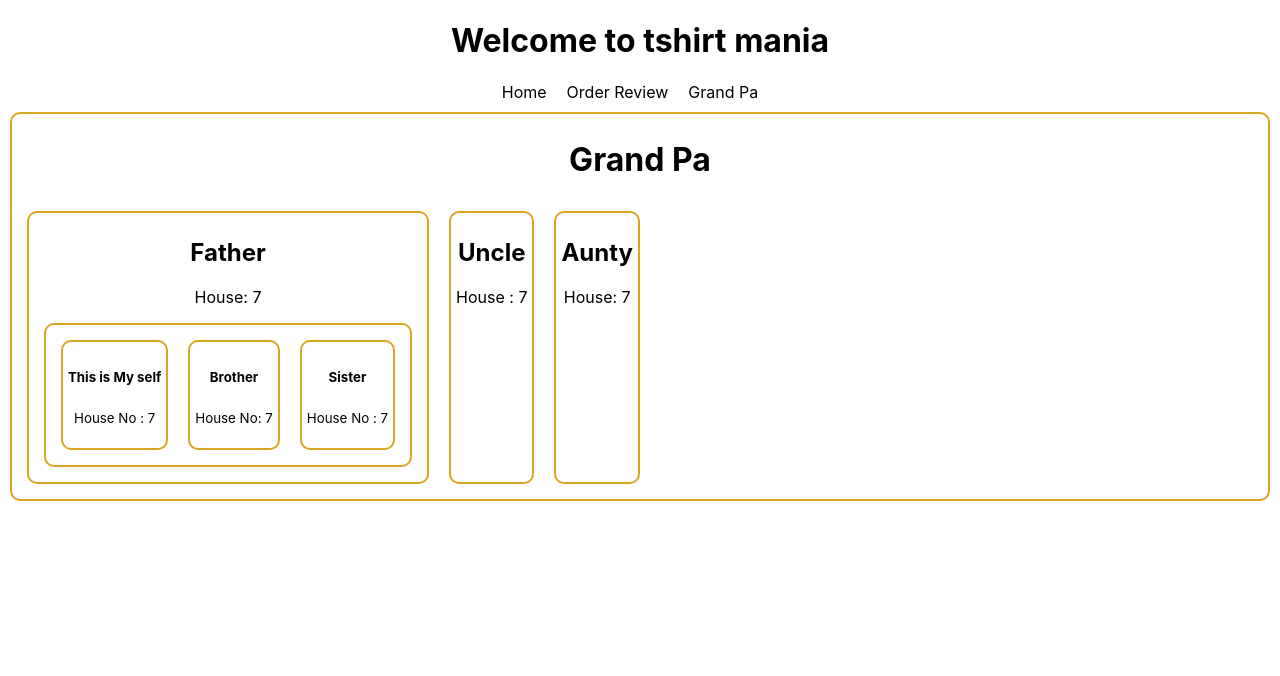
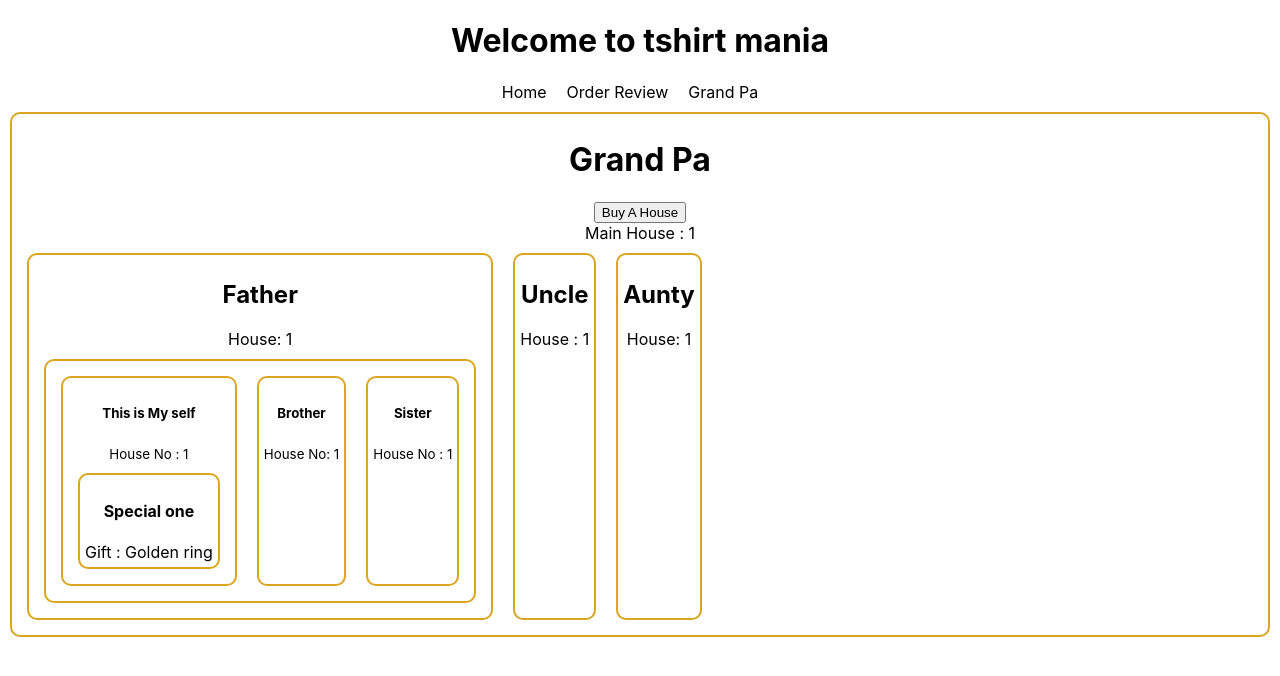
Before and after one commit to provashish95/t-shirt-mania, a React (Create React App) app: page /grandpa in a window 1280 px wide. Shown: the top 676 px of the page. Built offline with nearby package versions, Linux system fonts and the light colour scheme.

Commit message:
props drilling added

```diff
--- a/src/components/Father/Father.js
+++ b/src/components/Father/Father.js
@@ -4,13 +4,13 @@ import MySelf from '../MySelf/MySelf';
 import Sister from '../Sister/Sister';
 import './Father.css';
 
-const Father = ({ house }) => {
+const Father = ({ house, ornament }) => {
     return (
         <div>
             <h1>Father</h1>
             <p>House: {house}</p>
             <div style={{ display: 'flex' }}>
-                <MySelf house={house}></MySelf>
+                <MySelf house={house} ornament={ornament}></MySelf>
                 <Brother house={house}></Brother>
                 <Sister house={house}></Sister>
             </div>
--- a/src/components/GrandPa/GrandPa.css
+++ b/src/components/GrandPa/GrandPa.css
@@ -5,3 +5,8 @@
     padding: 5px;
     border-radius: 10px;
 }
+
+.grandpa p {
+    margin-top: 0;
+    margin-bottom: 0;
+}
--- a/src/components/GrandPa/GrandPa.js
+++ b/src/components/GrandPa/GrandPa.js
@@ -1,16 +1,26 @@
-import React from 'react';
+import React, { useState } from 'react';
 import Aunty from '../Aunty/Aunty';
 import Father from '../Father/Father';
 import Uncle from '../Uncle/Uncle';
 import './GrandPa.css';
 
 const GrandPa = () => {
-    const house = 7;
+    const [house, setHouse] = useState(1);
+
+
+    const ornament = "Golden ring ";
+    const handleBuyAHouse = () => {
+        const newHouseCount = house + 1;
+        setHouse(newHouseCount);
+    }
+
     return (
         <div className='grandpa' >
             <h1>Grand Pa</h1>
+            <button onClick={handleBuyAHouse}>Buy A House</button>
+            <p>Main House : {house}</p>
             <section style={{ display: 'flex' }}>
-                <Father house={house}></Father>
+                <Father house={house} ornament={ornament}></Father>
                 <Uncle house={house}></Uncle>
                 <Aunty house={house}></Aunty>
             </section>
--- a/src/components/MySelf/MySelf.js
+++ b/src/components/MySelf/MySelf.js
@@ -1,11 +1,13 @@
 import React from 'react';
+import Special from '../Special/Special';
 import './MySelf.css';
 
-const MySelf = ({ house }) => {
+const MySelf = ({ house, ornament }) => {
     return (
         <div>
             <h5>This is My self</h5>
             <p><small>House No : {house}</small></p>
+            <Special ornament={ornament}></Special>
         </div>
     );
 };
--- /dev/null
+++ b/src/components/Special/Special.js
@@ -0,0 +1,12 @@
+import React from 'react';
+
+const Special = ({ ornament }) => {
+    return (
+        <div>
+            <h4>Special one</h4>
+            <p>Gift : {ornament}</p>
+        </div>
+    );
+};
+
+export default Special;
```
